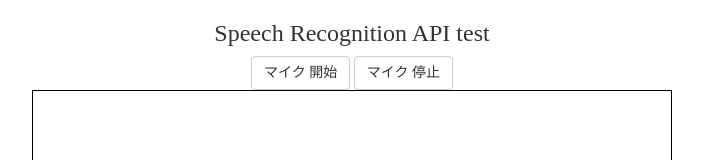
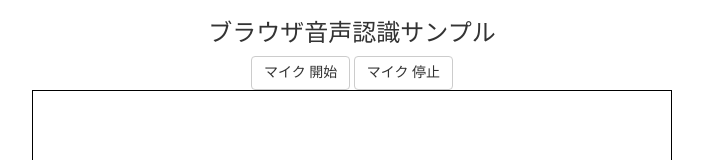
Before and after one commit to myako10s/test01, a plain HTML site: page index.html in a window 1280 px wide. Shown: the top 160 px of the page, without its empty margins (288-991 px from the left). Drawn offline with nearby package versions, Linux system fonts and the light colour scheme.

Commit message:
Update index.html

```diff
--- a/index.html
+++ b/index.html
@@ -1,13 +1,13 @@
 <!DOCTYPE html>
 <head lang="ja-JP">
     <meta charset="utf-8">
-    <title>HTML5 ボイスコントロール テスト</title>
+    <title>ブラウザ音声認識サンプル</title>
     <meta name="viewport" content="width=device-width, initial-scale=1.0">
     <link rel="stylesheet" href="https://maxcdn.bootstrapcdn.com/bootstrap/3.3.6/css/bootstrap.min.css" type="text/css" />
     <link href="style.css" rel="stylesheet">
 </head>
 <body>
-    <h1 class="text-center h3"> Speech Recognition API test</h1>
+    <h1 class="text-center h3">ブラウザ音声認識サンプル</h1>
     <div class="text-center">
         <button id="startRecBtn" class="btn btn-default">マイク 開始</button>
         <button id="stopRecBtn" class="btn btn-default">マイク 停止</button>
```
